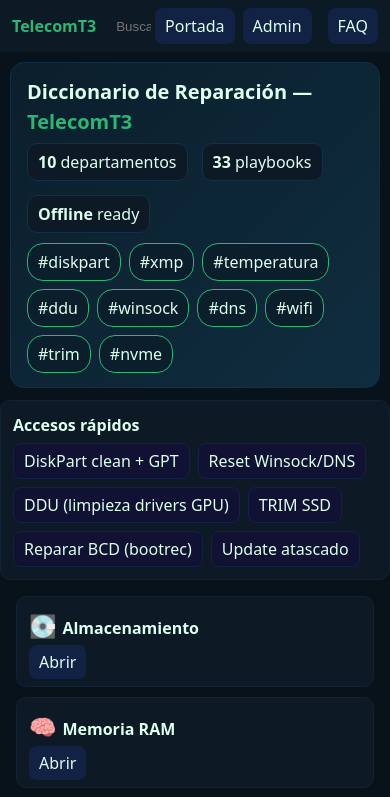
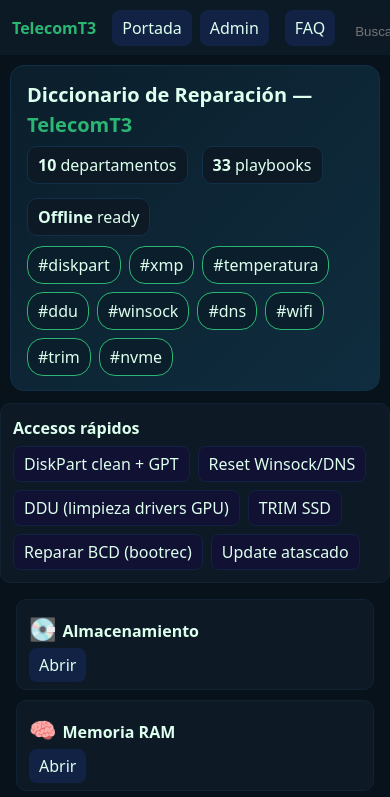
Before and after one commit to Mattosardy/pc-dictionary, a website: page docs/index.html in a window 390 px wide. Shown: the top 797 px of the page. Drawn offline with nearby package versions, Linux system fonts and the light colour scheme.

Commit message:
Update index.html

```diff
--- a/docs/index.html
+++ b/docs/index.html
@@ -40,6 +40,13 @@ ve;flex:1 }
     /* Lightbox */
     .lb-mask{position:fixed;inset:0;background:rgba(0,0,0,.85);display:flex;align-items:center;justify-content:center;z-index:9999}
     .lb-img{max-width:95vw;max-height:90vh;border-radius:10px;border:2px solid #2bb673}
+    /* ——— Responsive header ——— */
+@media (max-width:700px){
+  header{flex-wrap:wrap; gap:8px}
+  .qwrap{order:3; width:100%; max-width:none; margin:8px 0 0 0}
+  #btn-admin, #btn-home, #btn-faq{order:2}
+}
+
   </style>
 </head>
 <body>
@@ -76,6 +83,7 @@ ve;flex:1 }
 
 <!-- IMPORTANTE: primero los datos, luego la app -->
 <script src="./data.bundle.js"></script>
+<script src="https://cdn.jsdelivr.net/npm/jszip@3.10.1/dist/jszip.min.js"></script>
 <script src="./app.js"></script>
 </body>
 </html>
```
